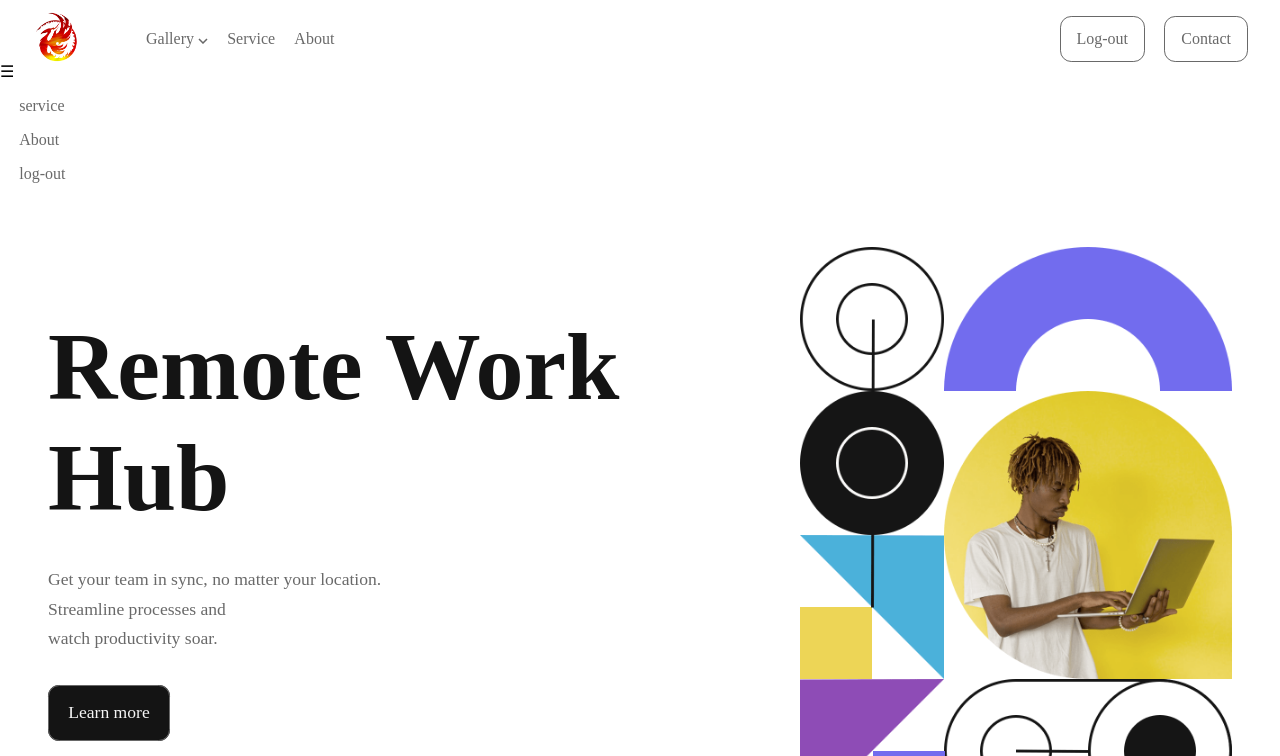
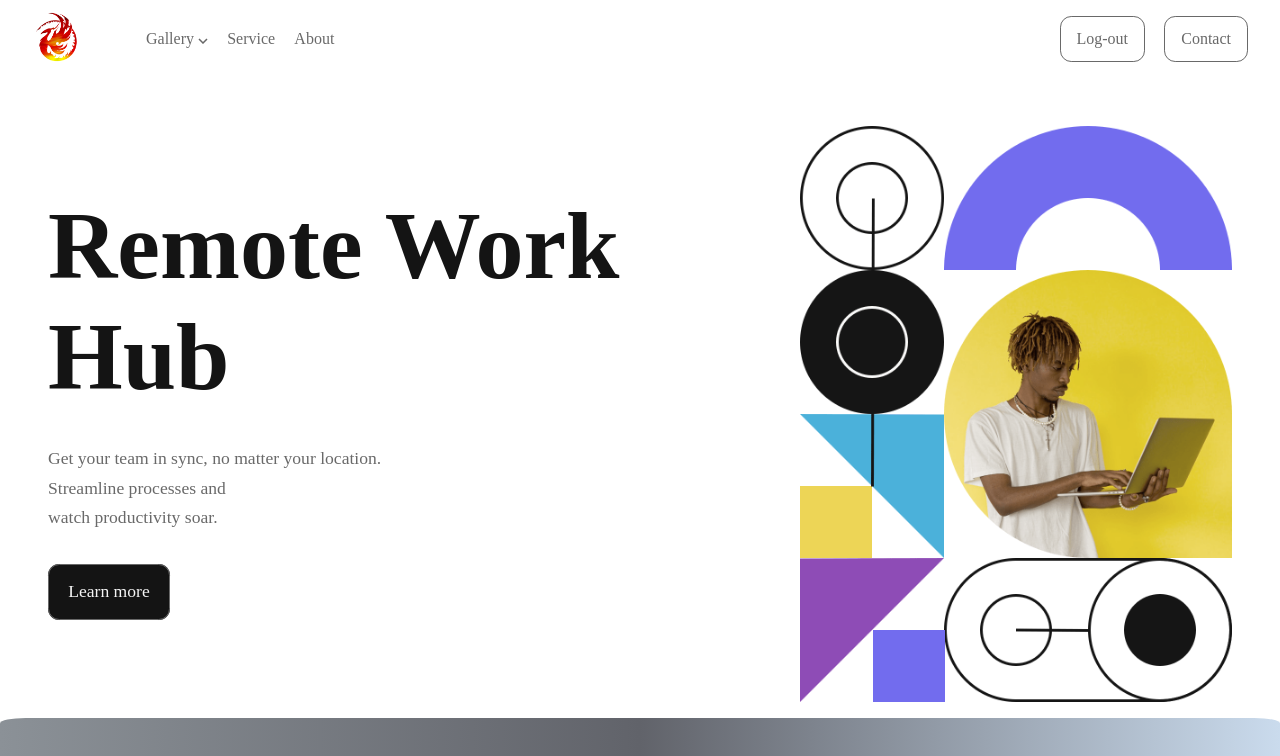
Before and after one commit to dannyB02/ICT-Group_15, a plain HTML site: page index.html in a window 1280 px wide. Shown: the top 756 px of the page. Drawn offline with nearby package versions, Linux system fonts and the light colour scheme.

Commit message:
Update index.html

```diff
--- a/index.html
+++ b/index.html
@@ -32,13 +32,7 @@
                         <li class="hamburger"><a href="#"><img src="./images/icon-menu.svg" alt=""></a></li>
                     </nav>
 
-                 <div class="menu-icon">☰</div>
-<ul class="nav-links">
-  <li><a href="services.html">service</a></li>
-  <li><a href="about.html">About</a></li>
-  <li><a href="log-out.html">log-out</a></li>
-</ul>
-<script src="script.js" defer></script>
+
 
                     <div class="drop-down-gallery hide">
                         <ul>
```
